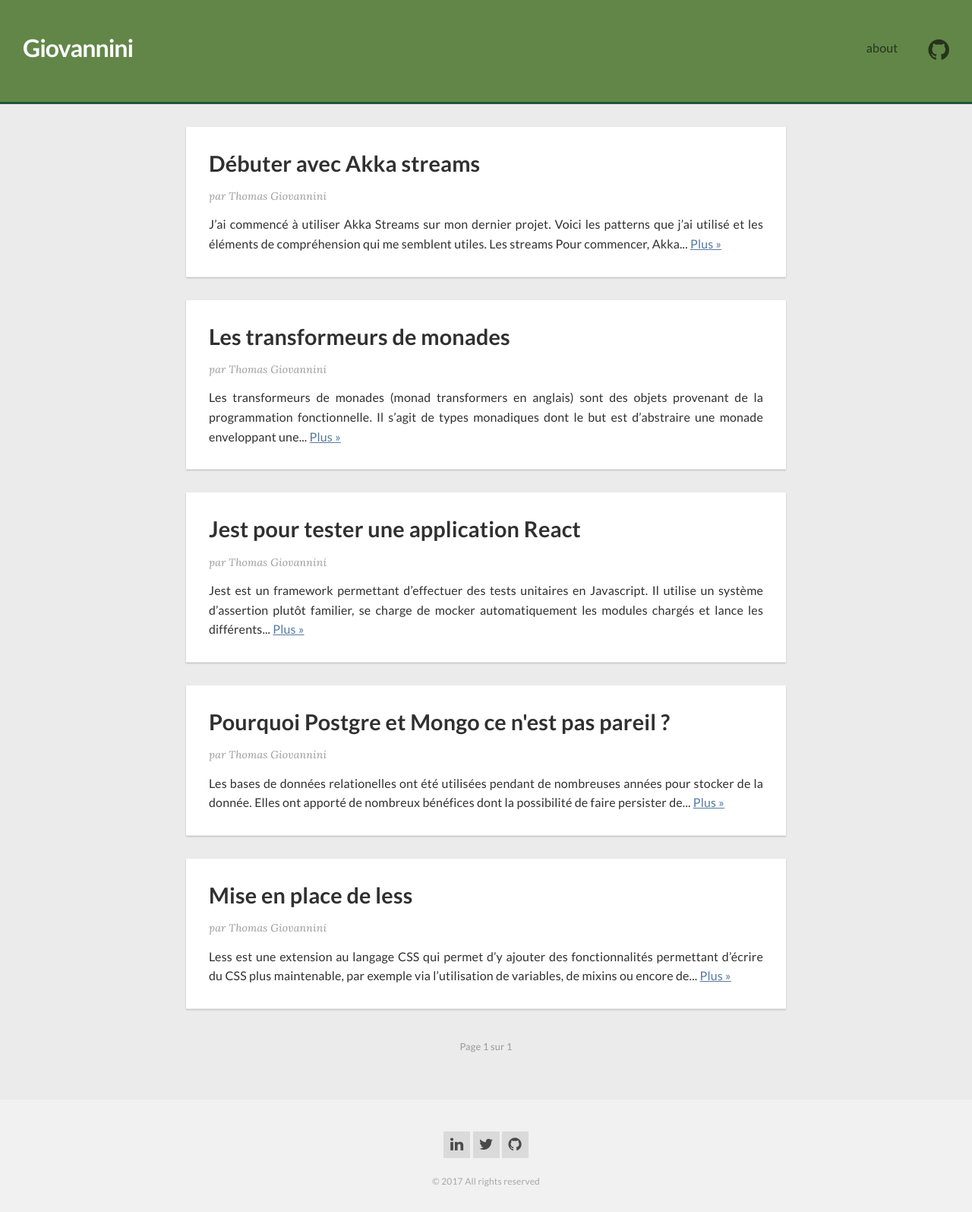
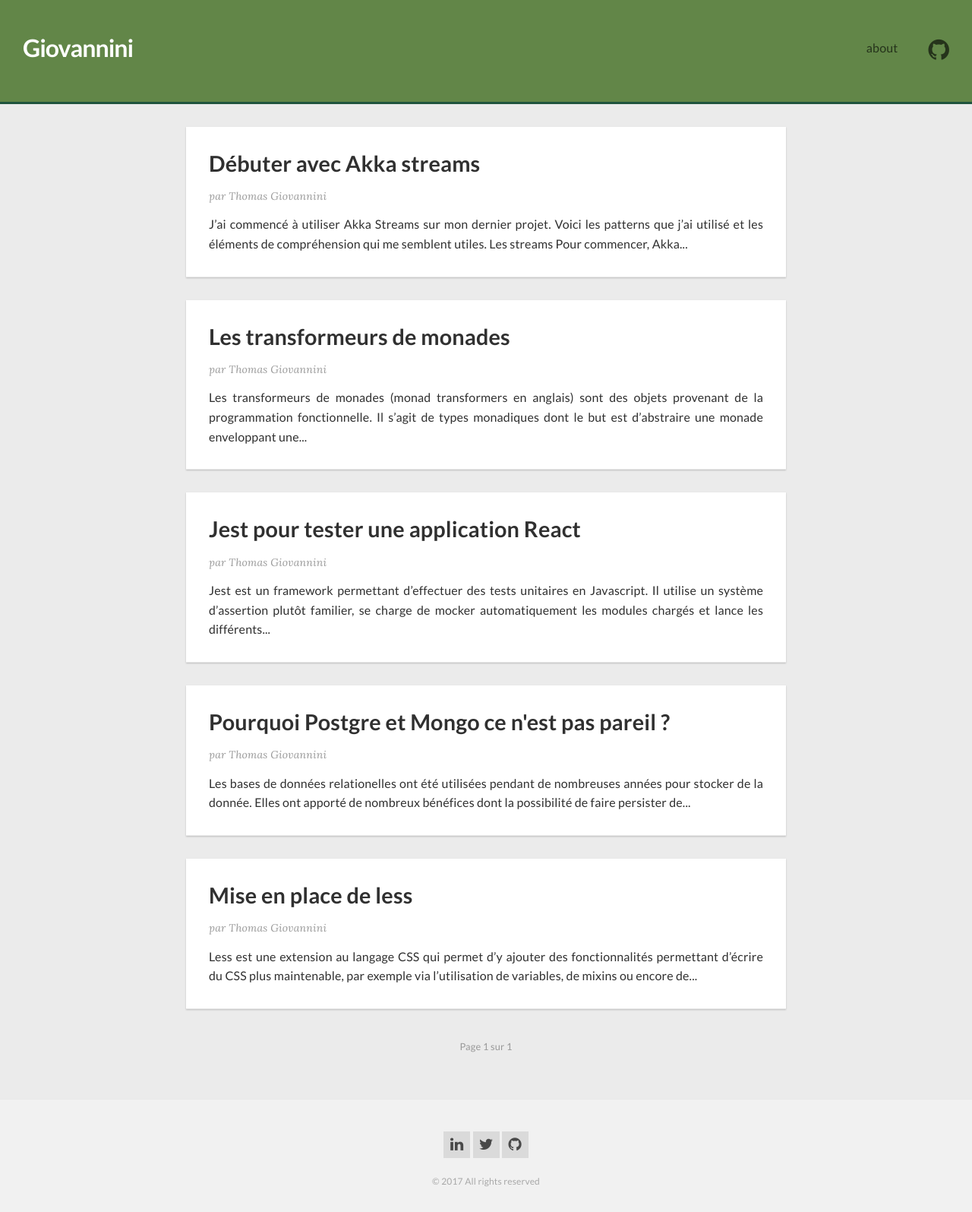
Before and after one commit to Giovannini/giovannini.github.io, a Jekyll site: the page built from index.html, in a window 1280 px wide. Shown: the whole page at 76% size. Built offline with Jekyll 4.4.1, drawn with Linux system fonts in a browser that asks for light colours; nearby versions of some CDN libraries; the list of posts is cut into pages by our own code.

Commit message:
Improve landing style on mobile

```diff
--- a/_includes/post.html
+++ b/_includes/post.html
@@ -1,12 +1,14 @@
 <article class="post card container">
+  <a class="post-card" href="{{ post.url | prepend: site.baseurl }}">
     <header class="post-header">
-    <h1><a class="post-link" href="{{ post.url | prepend: site.baseurl }}">{{ post.title }}</a></h1>
+      <h1 class="post-link">{{ post.title }}</h1>
       <span class="post-meta">
         <time class="post-date" datetime="{{ page.date | date: "%m/%d/%Y" }}">{{ page.date | date: "%m/%d/%Y" }}</time>
         <span class="post-author">par {{ site.author.name }}</span>
       </span>
     </header>
     <div class="post-content">
-    {{ post.content | strip_html | truncatewords: 30 }} <a href="{{ post.url | prepend: site.baseurl }}" class="readmore">Plus &raquo;</a>
+      {{ post.content | strip_html | truncatewords: 30 }}
     </div>
+  </a>
 </article>
--- a/_sass/_globals.scss
+++ b/_sass/_globals.scss
@@ -163,10 +163,13 @@ code {
   border: 1px solid $gray-color-light;
   border-radius: 3px;
   background-color: #eef;
+  @include media-query($on-phone) {
+    font-size: 14px;
+  }
 }
 
 code {
-  padding: 1px 5px;
+  padding: 2px;
 }
 
 pre {
--- a/_sass/_layout.scss
+++ b/_sass/_layout.scss
@@ -53,6 +53,7 @@
 
   @include media-query($on-phone) {
     text-align: center;
+    padding: 0;
   }
 
   .txt-center {
@@ -77,6 +78,7 @@
     float: none;
     display: block;
     width: 100%;
+    line-height: 50px;
   }
 
   & a:hover,
@@ -104,6 +106,12 @@
   padding: 0;
   margin: 0;
 
+  @include media-query($on-phone) {
+    display: flex;
+    justify-content: space-around;
+    align-items: center;
+  }
+
   li {
     padding: 20px;
     margin: 0;
@@ -117,6 +125,7 @@
     }
 
     @include media-query($on-phone) {
+      padding: 10px;
       float: left;
       width: percentage(1/3);
       text-align: center;
@@ -152,6 +161,11 @@
 
 //
 // post
+.post-card {
+  text-decoration: none;
+  color: $text-color;
+}
+
 .post {
   .post-header {
     h1 {
@@ -159,9 +173,7 @@
       // text-transform: uppercase;
       line-height: 1.3em;
       font-size: 1.8rem;
-    }
 
-    a {
       color: $text-color;
       @include transition(color .2s linear);
 
@@ -190,6 +202,12 @@
 
   .post-content {
     text-align: justify;
+    color: $text-color;
+  }
+
+  @include media-query($on-phone) {
+    margin: 10px;
+    padding: 20px;
   }
 }
 
```
Also changed, not shown: _layouts/compress.html (+0 -4 lines), _posts/2017-11-11-un-debut-avec-akka-streams.md (+0 -2 lines). Lines whose indentation alone changed are shown as unchanged.
